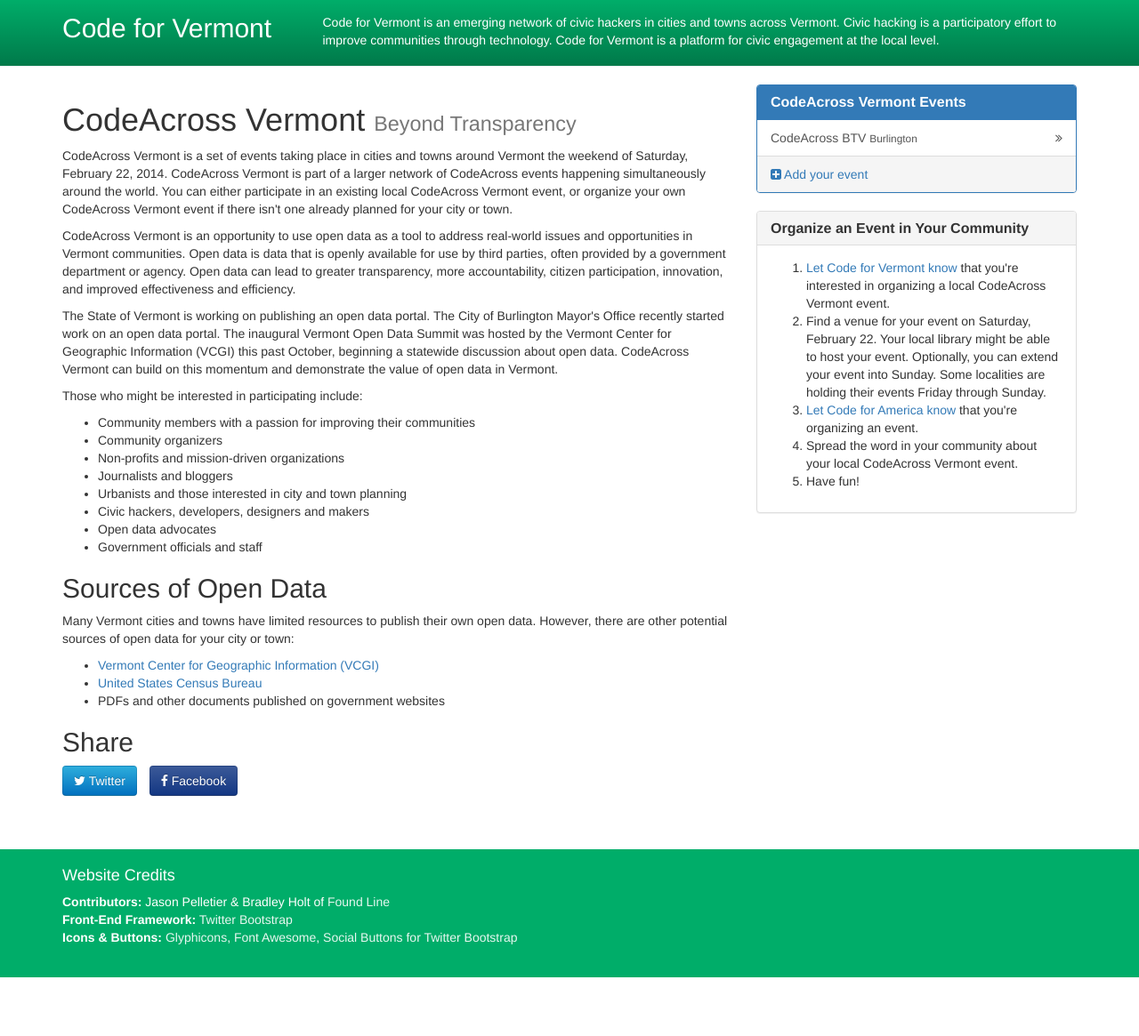
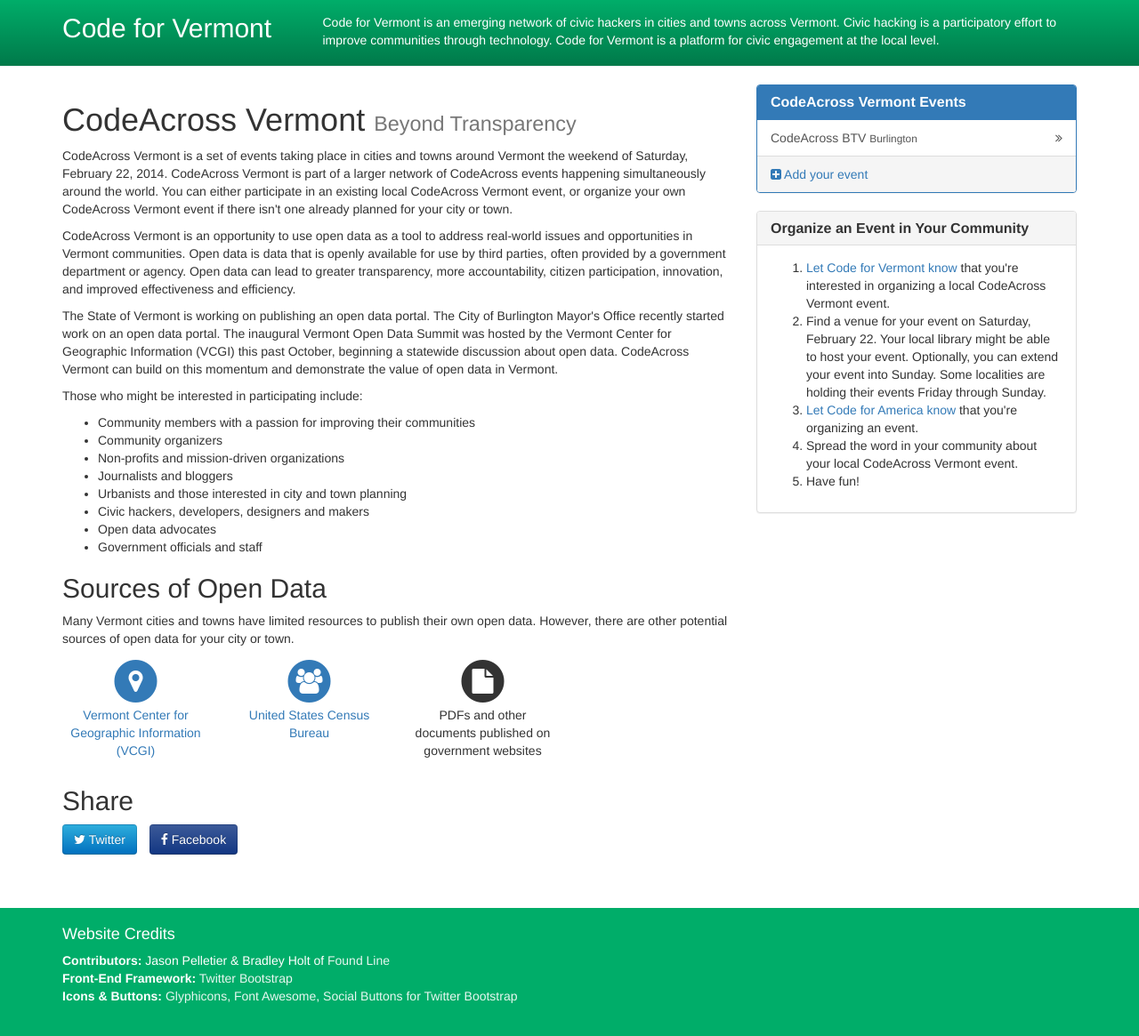
Before and after one commit to codeforvermont/codeforvermont.github.com, a Jekyll site: the page built from index.html, in a window 1280 px wide. Shown: the whole page at 89% size. Built offline with Jekyll 4.4.1, drawn with Linux system fonts in a browser that asks for light colours; nearby versions of some CDN libraries; comment, search, counter and statistics services are not loaded; before the commit the page ends 1099 px from its top, so only the background shows below that.

```diff
--- a/index.html
+++ b/index.html
@@ -23,13 +23,44 @@ title: Code for Vermont
                 <li>Open data advocates</li>
                 <li>Government officials and staff</li>
             </ul>
-            <h2>Sources of Open Data</h2>
-            <p>Many Vermont cities and towns have limited resources to publish their own open data. However, there are other potential sources of open data for your city or town:</p>
-            <ul>
-                <li><a href="http://vcgi.vermont.gov/">Vermont Center for Geographic Information (VCGI)</a></li>
-                <li><a href="http://www.census.gov/">United States Census Bureau</a></li>
-                <li>PDFs and other documents published on government websites</li>
-            </ul>
+            <article>
+                <h2>Sources of Open Data</h2>
+                <p>Many Vermont cities and towns have limited resources to publish their own open data. However, there are other potential sources of open data for your city or town.</p>
+                <div class="row">
+                    <div class="col-xs-6 col-sm-3 text-center">
+                        <p>
+                            <a href="http://vcgi.vermont.gov/">
+                                <span class="fa-stack fa-2x">
+                                    <i class="fa fa-circle fa-stack-2x"></i>
+                                    <i class="fa fa-map-marker fa-stack-1x fa-inverse"></i>
+                                </span><br />
+                                Vermont Center for Geographic Information (VCGI)
+                            </a>
+                        </p>
+                    </div>
+                    <div class="col-xs-6 col-sm-3 text-center">
+                        <p>
+                            <a href="http://www.census.gov/">
+                                <span class="fa-stack fa-2x">
+                                    <i class="fa fa-circle fa-stack-2x"></i>
+                                    <i class="fa fa-users fa-stack-1x fa-inverse"></i>
+                                </span><br />
+                                United States Census Bureau
+                            </a>
+                        </p>
+                    </div>
+                    <div class="clearfix visible-xs"></div>
+                    <div class="col-xs-6 col-sm-3 text-center">
+                        <p>
+                            <span class="fa-stack fa-2x">
+                                <i class="fa fa-circle fa-stack-2x"></i>
+                                <i class="fa fa-file fa-stack-1x fa-inverse"></i>
+                            </span><br />
+                            PDFs and other documents published on government websites
+                        </p>
+                    </div>
+                </div>
+            </article>
             <h2>Share</h2>
             <ul class="list-inline">
                 <li><a href="https://twitter.com/intent/tweet?url=http%3A%2F%2Fcodeforvermont.org%2F&amp;text=CodeAcross%20Vermont%20the%20weekend%20of%202%2F22%20in%20cities%20and%20towns%20around%20Vermont.&amp;hashtags=CodeAcross,OpenData" class="btn btn-twitter"><i class="fa fa-twitter"></i> Twitter</a></li>
```
